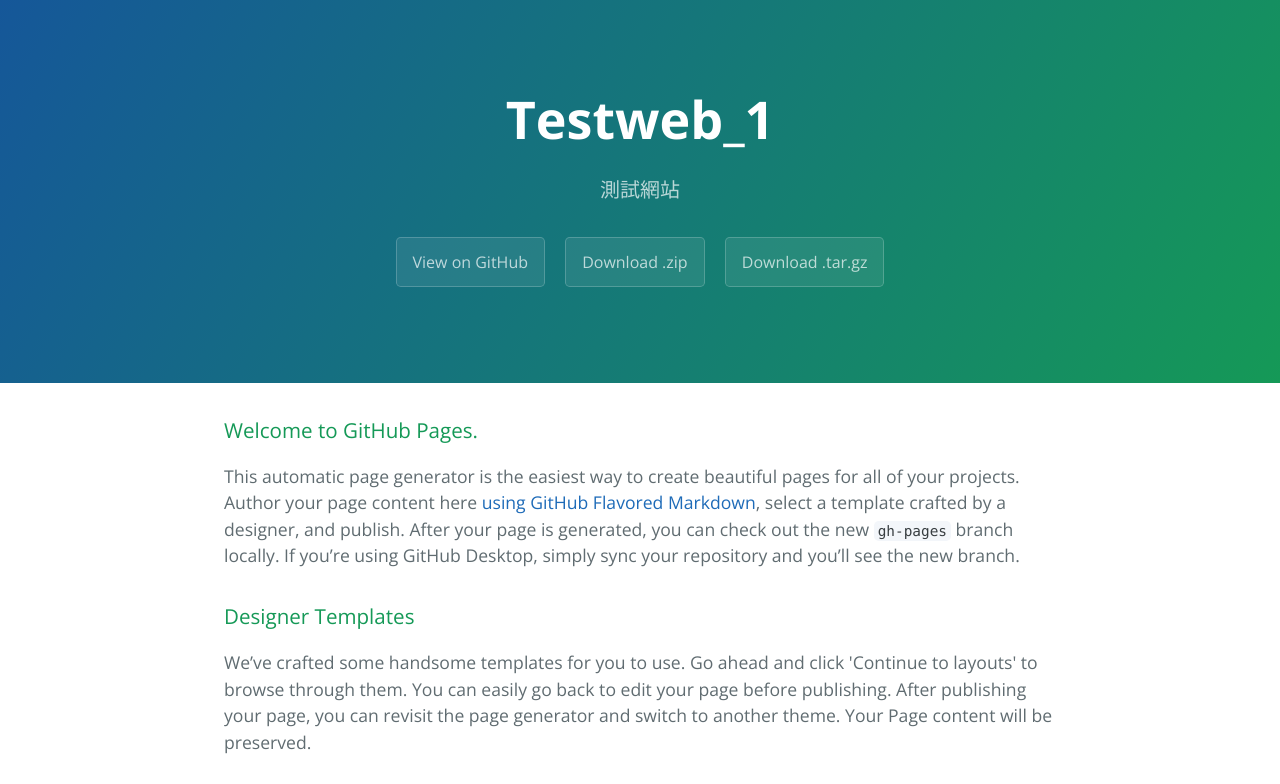
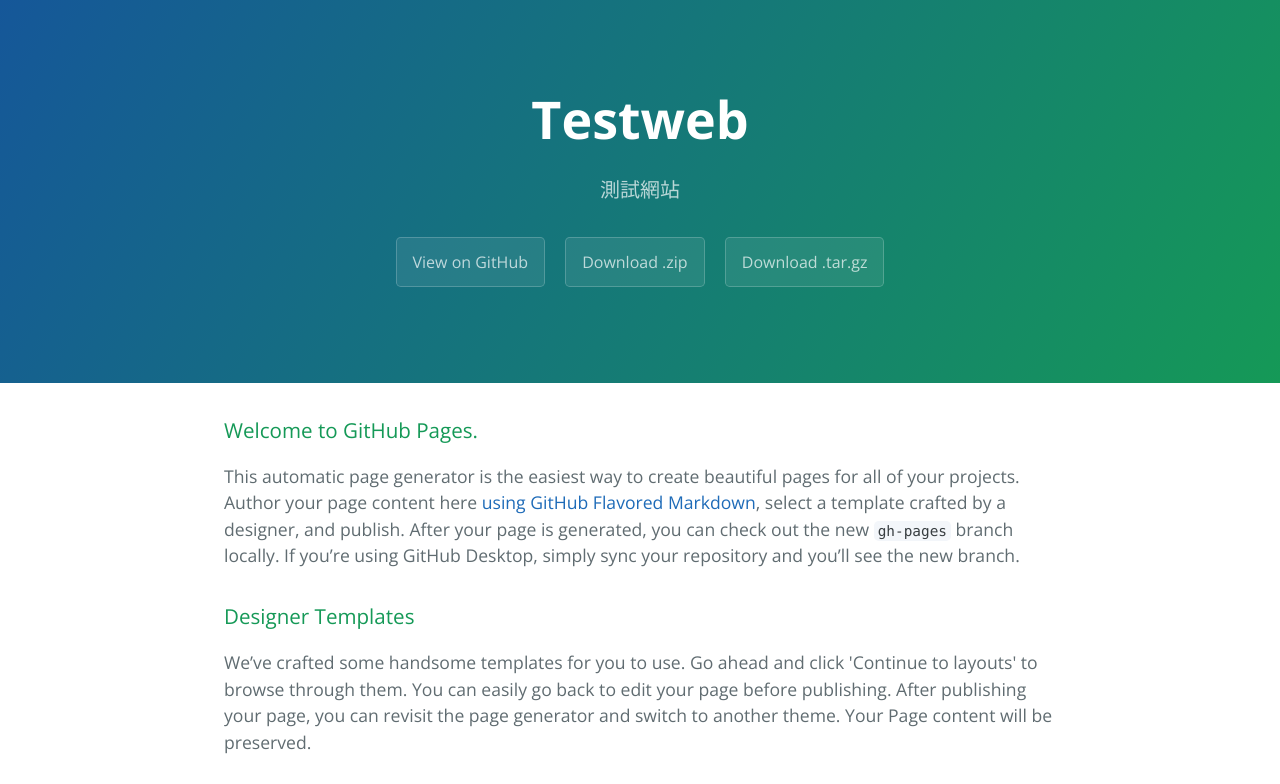
Before and after one commit to xiadan/TestWeb, a plain HTML site: page index.html in a window 1280 px wide. Shown: the top 784 px of the page. Drawn offline with nearby package versions, Linux system fonts and the light colour scheme.

Commit message:
Revert "testChange"
This reverts commit 6171f8644b0f8064c7f7ca98c898d7d0b720aede.

```diff
--- a/index.html
+++ b/index.html
@@ -11,7 +11,7 @@
   </head>
   <body>
     <section class="page-header">
-      <h1 class="project-name">Testweb_1</h1>
+      <h1 class="project-name">Testweb</h1>
       <h2 class="project-tagline">測試網站</h2>
       <a href="https://github.com/xiadan/TestWeb" class="btn">View on GitHub</a>
       <a href="https://github.com/xiadan/TestWeb/zipball/master" class="btn">Download .zip</a>
```
